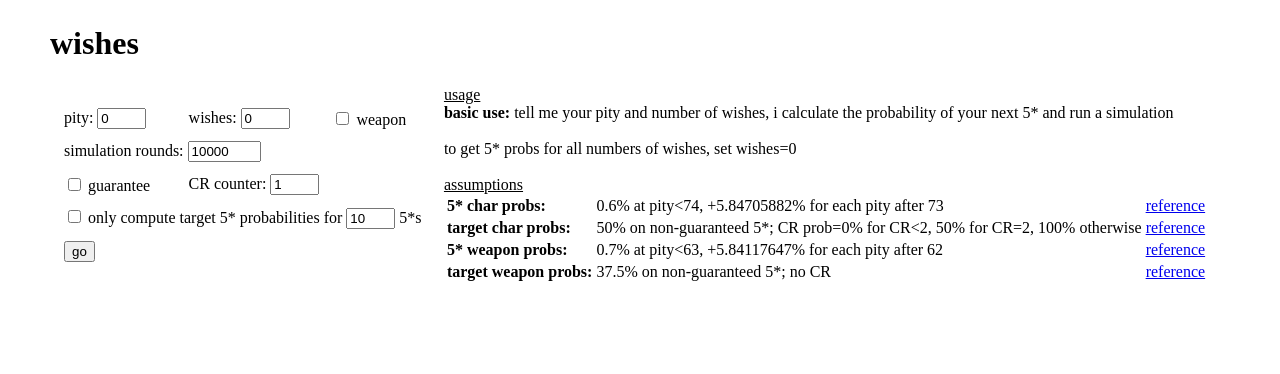
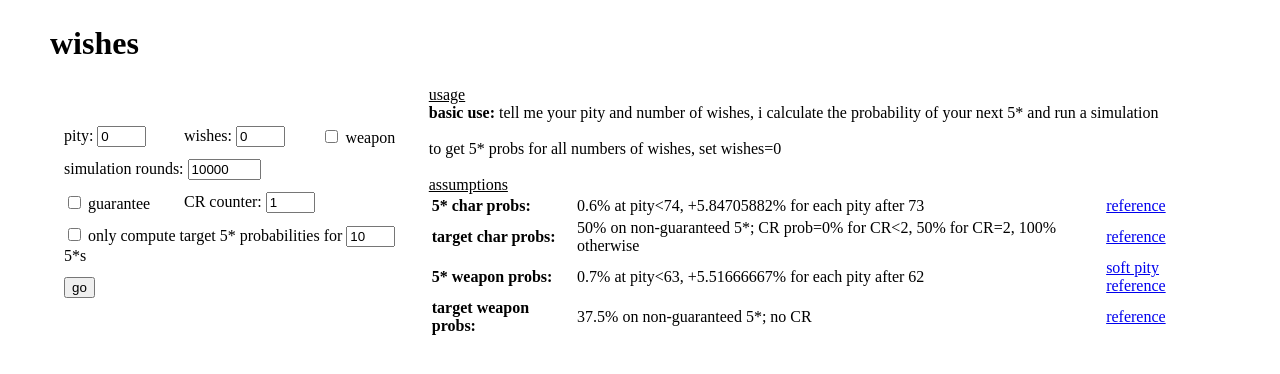
Before and after one commit to woIowizard/wishes, a Flask app: page / in a window 1280 px wide. Shown: the top 374 px of the page. Run offline with Flask 3, Linux system fonts and the light colour scheme.

Commit message:
Update main.html

```diff
--- a/templates/main.html
+++ b/templates/main.html
@@ -41,8 +41,8 @@ to get 5* probs for all numbers of wishes, set wishes=0<br><br>
 </tr>
 <tr>
 	<td><b>5* weapon probs:</b></td>
-	<td>0.7% at pity<63, +5.84117647% for each pity after 62</td>
-    <td><a href="https://library.keqingmains.com/general-mechanics/gacha#featured-weapon-banner">reference</a></td>
+	<td>0.7% at pity<63, +5.51666667% for each pity after 62</td>
+    <td><a href="https://library.keqingmains.com/general-mechanics/gacha#featured-weapon-banner">soft pity reference</a></td>
 </tr>
 <tr>
 	<td><b>target weapon probs:</b></td>
```
